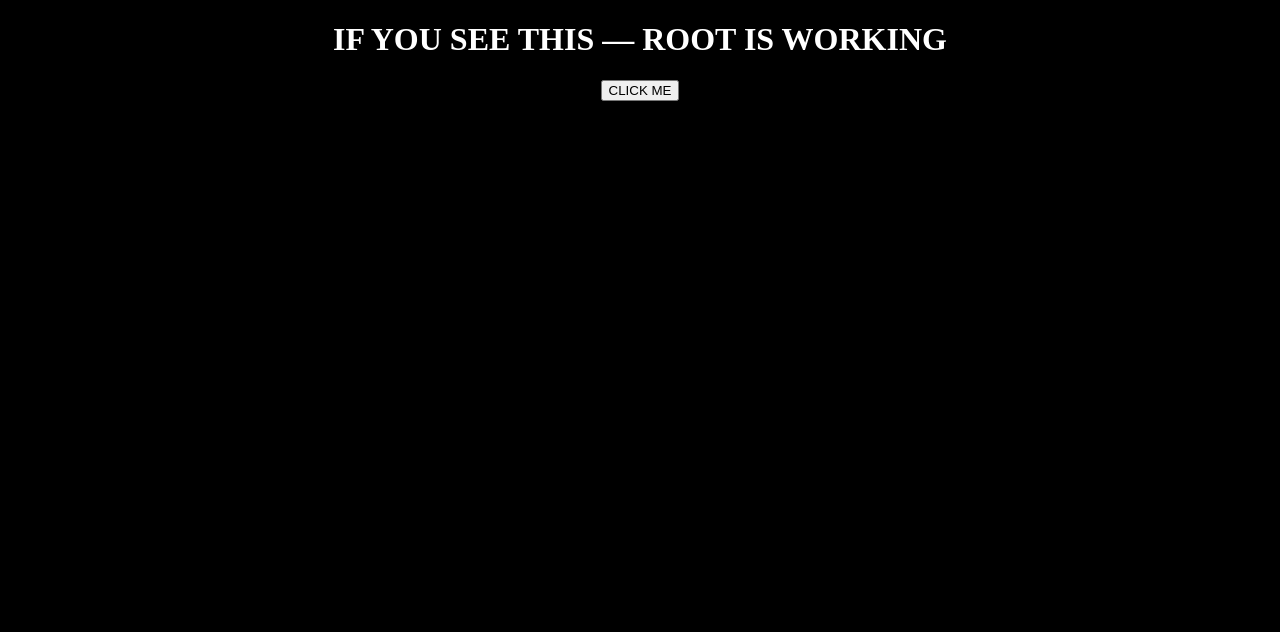
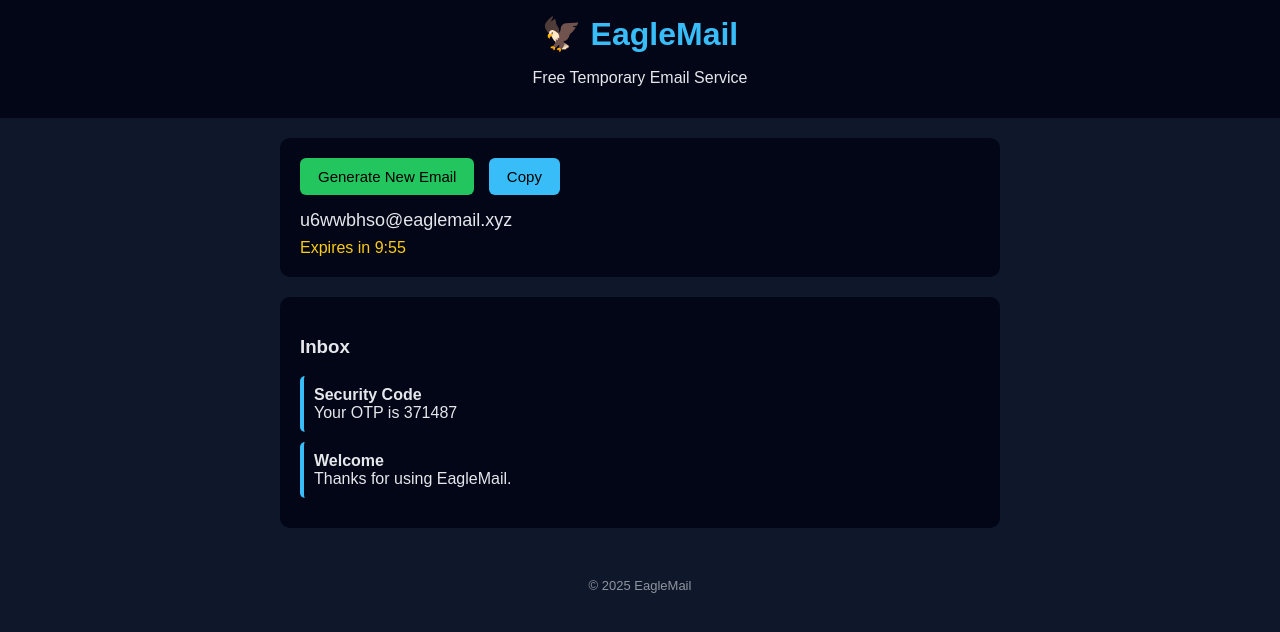
Before and after one commit to mreagle4647/eaglemails, a plain HTML site: page index.html in a window 1280 px wide. Drawn offline with Linux system fonts and the light colour scheme.

Commit message:
Update index.html

```diff
--- a/index.html
+++ b/index.html
@@ -1,7 +1,80 @@
 <!DOCTYPE html>
-<html>
-<body style="background:black;color:white;text-align:center;">
-<h1>IF YOU SEE THIS — ROOT IS WORKING</h1>
-<button onclick="alert('JS WORKS')">CLICK ME</button>
+<html lang="en">
+<head>
+<meta charset="UTF-8">
+<title>EagleMail – Temporary Email</title>
+<meta name="viewport" content="width=device-width, initial-scale=1">
+<style>
+body{margin:0;font-family:Arial;background:#0f172a;color:#e5e7eb}
+header{background:#020617;padding:15px;text-align:center}
+h1{margin:0;color:#38bdf8}
+.container{max-width:720px;margin:auto;padding:20px}
+.box{background:#020617;padding:20px;border-radius:10px;margin-bottom:20px}
+button{padding:10px 18px;border:none;border-radius:6px;cursor:pointer;font-size:15px}
+.gen{background:#22c55e}
+.copy{background:#38bdf8;margin-left:10px}
+.email{margin-top:15px;font-size:18px;word-break:break-all}
+.timer{margin-top:8px;color:#facc15}
+.msg{background:#020617;border-left:4px solid #38bdf8;padding:10px;border-radius:5px;margin-bottom:10px}
+footer{text-align:center;opacity:.6;font-size:13px;padding:10px}
+#toast{display:none;position:fixed;bottom:20px;left:50%;transform:translateX(-50%);background:#22c55e;color:#000;padding:10px 15px;border-radius:6px}
+</style>
+</head>
+
+<body>
+
+<header>
+<h1>🦅 EagleMail</h1>
+<p>Free Temporary Email Service</p>
+</header>
+
+<div class="container">
+
+<div class="box">
+<button class="gen" onclick="generate()">Generate New Email</button>
+<button class="copy" onclick="copy()">Copy</button>
+<div class="email" id="email">Loading…</div>
+<div class="timer" id="timer"></div>
+</div>
+
+<div class="box">
+<h3>Inbox</h3>
+<div id="inbox"></div>
+</div>
+
+</div>
+
+<footer>© 2025 EagleMail</footer>
+<div id="toast">Copied!</div>
+
+<script>
+let time=600, t;
+
+function generate(){
+  const id=Math.random().toString(36).slice(2,10);
+  document.getElementById("email").innerText=id+"@eaglemail.xyz";
+  document.getElementById("inbox").innerHTML=
+  `<div class="msg"><b>Security Code</b><br>Your OTP is ${Math.floor(100000+Math.random()*900000)}</div>
+   <div class="msg"><b>Welcome</b><br>Thanks for using EagleMail.</div>`;
+  clearInterval(t); time=600;
+  t=setInterval(run,1000); run();
+}
+
+function run(){
+  if(time<=0){document.getElementById("timer").innerText="Inbox expired";clearInterval(t);return;}
+  let m=Math.floor(time/60),s=time%60;
+  document.getElementById("timer").innerText=`Expires in ${m}:${s<10?"0":""}${s}`;
+  time--;
+}
+
+function copy(){
+  navigator.clipboard.writeText(document.getElementById("email").innerText);
+  let x=document.getElementById("toast");
+  x.style.display="block";setTimeout(()=>x.style.display="none",1200);
+}
+
+window.onload=generate;
+</script>
+
 </body>
 </html>
```
